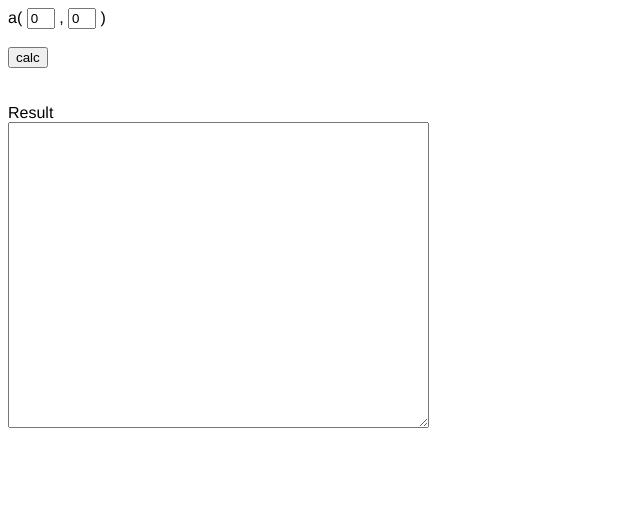
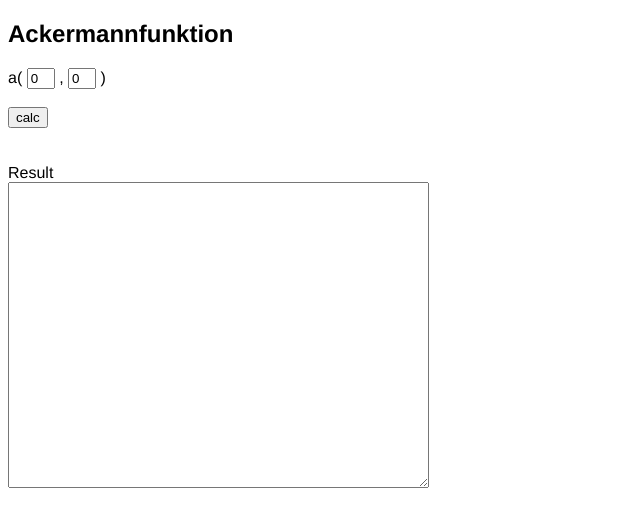
Before and after one commit to lichtwellenreiter/FHNW-eti, a plain HTML site: page ackermann.html in a window 1280 px wide. Shown: the whole page, without its empty margins (0-640 px from the left). Drawn offline with Linux system fonts and the light colour scheme.

Commit message:
Update ackermann.html

```diff
--- a/ackermann.html
+++ b/ackermann.html
@@ -32,6 +32,8 @@
     </style>
 </head>
 <body>
+
+    <h2>Ackermannfunktion</h2>
 
 <div>
     <span>a(</span>
```
